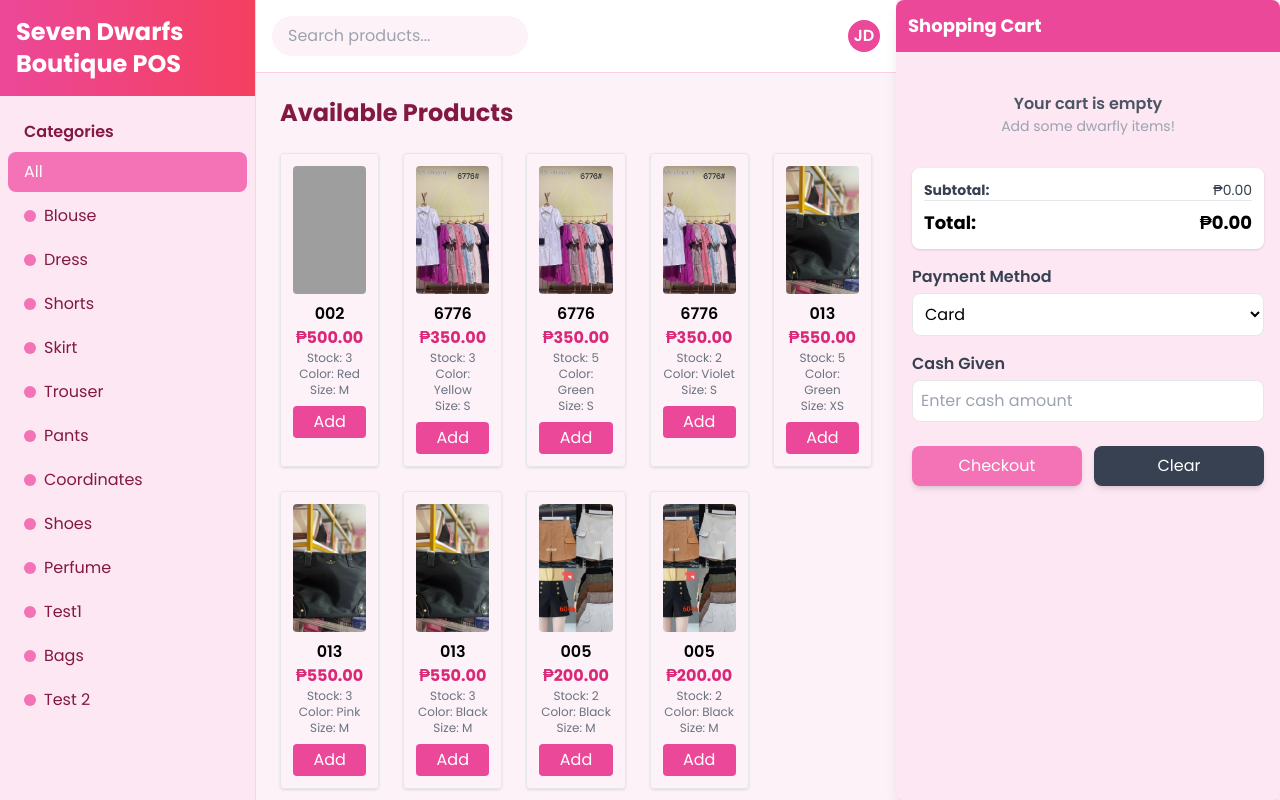
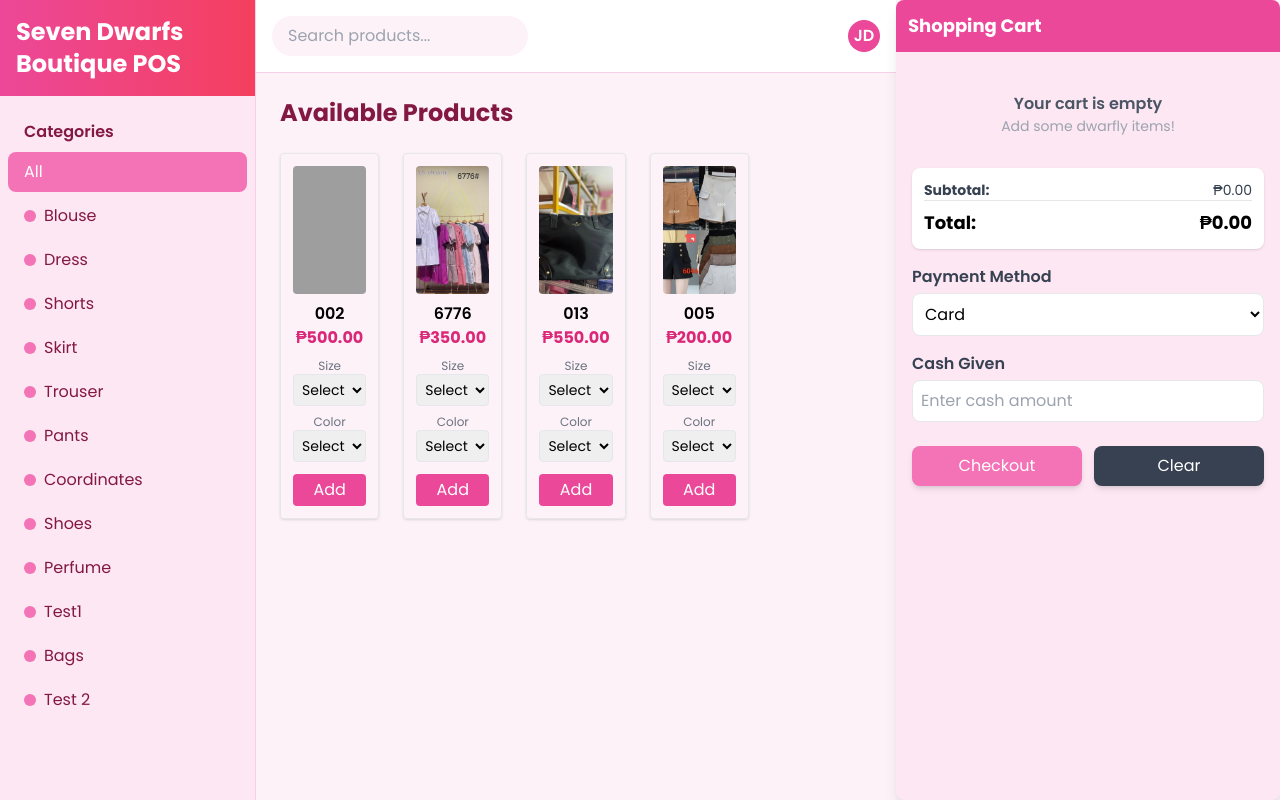
Before and after one commit to Ayesumoon/capstone-main, a PHP site: page /pointofsale.php in a window 1280 px wide. Run offline with PHP 8.4, Linux system fonts and the light colour scheme; data comes from the database, SQL or seed files in the repository; some libraries are stand-ins or nearby versions; grey boxes are pictures that could not be loaded.

Commit message:
changes 9/23

```diff
--- a/pointofsale.php
+++ b/pointofsale.php
@@ -24,6 +24,28 @@ $categories = $conn->query("SELECT category_id, category_name FROM categories");
 
 // Fetch payment methods
 $payments = $conn->query("SELECT * FROM payment_methods");
+
+// Group products
+$productsArr = [];
+while ($row = $products->fetch_assoc()) {
+  $pid = $row['product_id'];
+  if (!isset($productsArr[$pid])) {
+    $productsArr[$pid] = [
+      'id' => $pid,
+      'name' => $row['product_name'],
+      'price' => $row['price'],
+      'image' => $row['image_url'],
+      'category' => $row['category_name'],
+      'stocks' => []
+    ];
+  }
+  $productsArr[$pid]['stocks'][] = [
+    'stock_id' => $row['stock_id'],
+    'color' => $row['color'] ?? '-',
+    'size' => $row['size'] ?? '-',
+    'qty' => $row['stock']
+  ];
+}
 ?>
 <!DOCTYPE html>
 <html lang="en">
@@ -78,34 +100,51 @@ $payments = $conn->query("SELECT * FROM payment_methods");
     <div class="flex-1 overflow-y-auto p-6">
       <h2 class="text-2xl font-bold text-pink-900 mb-6">Available Products</h2>
       <div class="grid grid-cols-1 sm:grid-cols-2 md:grid-cols-3 lg:grid-cols-4 xl:grid-cols-5 gap-6" id="productGrid">
-        <?php while($row = $products->fetch_assoc()): ?>
+        <?php foreach($productsArr as $product): ?>
           <div class="border rounded shadow hover:shadow-lg transform hover:scale-105 transition p-3 text-center product-card"
-            data-name="<?= strtolower($row['product_name']) ?>"
-            data-category="<?= strtolower($row['category_name'] ?? 'uncategorized') ?>">
+            data-name="<?= strtolower($product['name']) ?>"
+            data-category="<?= strtolower($product['category'] ?? 'uncategorized') ?>">
 
-            <img src="<?= $row['image_url'] ?? 'placeholder.png' ?>"
-                 alt="<?= htmlspecialchars($row['product_name']) ?>"
+            <img src="<?= $product['image'] ?? 'placeholder.png' ?>"
+                 alt="<?= htmlspecialchars($product['name']) ?>"
                  class="w-full h-32 object-cover rounded mb-2">
 
-            <h3 class="font-semibold"><?= htmlspecialchars($row['product_name']) ?></h3>
-            <p class="text-pink-600 font-bold">₱<?= number_format($row['price'],2) ?></p>
-            <p class="text-xs text-gray-500">Stock: <?= $row['stock'] ?></p>
-            <p class="text-xs text-gray-500">Color: <?= htmlspecialchars($row['color'] ?? '-') ?></p>
-            <p class="text-xs text-gray-500">Size: <?= htmlspecialchars($row['size'] ?? '-') ?></p>
+            <h3 class="font-semibold"><?= htmlspecialchars($product['name']) ?></h3>
+            <p class="text-pink-600 font-bold">₱<?= number_format($product['price'],2) ?></p>
+
+            <!-- Size Dropdown -->
+            <div class="mt-2">
+              <label class="block text-xs text-gray-500">Size</label>
+              <select class="w-full border rounded p-1 text-sm size-select">
+                <option value="">Select size</option>
+                <?php
+                  $sizes = array_unique(array_column($product['stocks'], 'size'));
+                  foreach($sizes as $size): ?>
+                    <option value="<?= htmlspecialchars($size) ?>"><?= htmlspecialchars($size) ?></option>
+                <?php endforeach; ?>
+              </select>
+            </div>
+
+            <!-- Color Dropdown -->
+            <div class="mt-2">
+              <label class="block text-xs text-gray-500">Color</label>
+              <select class="w-full border rounded p-1 text-sm color-select">
+                <option value="">Select color</option>
+                <?php
+                  $colors = array_unique(array_column($product['stocks'], 'color'));
+                  foreach($colors as $color): ?>
+                    <option value="<?= htmlspecialchars($color) ?>"><?= htmlspecialchars($color) ?></option>
+                <?php endforeach; ?>
+              </select>
+            </div>
 
             <button
-              onclick="addToCart(
-                <?= $row['stock_id'] ?>,
-                '<?= addslashes($row['product_name']) ?>',
-                <?= $row['price'] ?>,
-                '<?= $row['color'] ?? '-' ?>',
-                '<?= $row['size'] ?? '-' ?>'
-              )"
-              class="bg-pink-500 hover:bg-pink-600 text-white px-3 py-1 rounded mt-2 w-full transform transition hover:scale-105">
+              onclick="addVariantToCart(<?= $product['id'] ?>, '<?= addslashes($product['name']) ?>', <?= $product['price'] ?>, this)"
+              class="bg-pink-500 hover:bg-pink-600 text-white px-3 py-1 rounded mt-3 w-full transform transition hover:scale-105">
               Add
             </button>
           </div>
-        <?php endwhile; ?>
+        <?php endforeach; ?>
       </div>
     </div>
   </div>
@@ -155,7 +194,24 @@ $payments = $conn->query("SELECT * FROM payment_methods");
 <script>
 let cart = [];
 
-// Add item
+// Add variant with size & color
+function addVariantToCart(pid, name, price, btn) {
+  const card = btn.closest(".product-card");
+  const size = card.querySelector(".size-select").value;
+  const color = card.querySelector(".color-select").value;
+
+  if (!size || !color) {
+    alert("Please select both size and color.");
+    return;
+  }
+
+  // Use composite ID (pid + size + color) if no direct stock_id lookup
+  const stock_id = pid + "-" + size + "-" + color;
+
+  addToCart(stock_id, name, price, color, size);
+}
+
+// Add item to cart
 function addToCart(stock_id, name, price, color, size) {
   let item = cart.find(p => p.stock_id === stock_id);
   if (item) {
```
